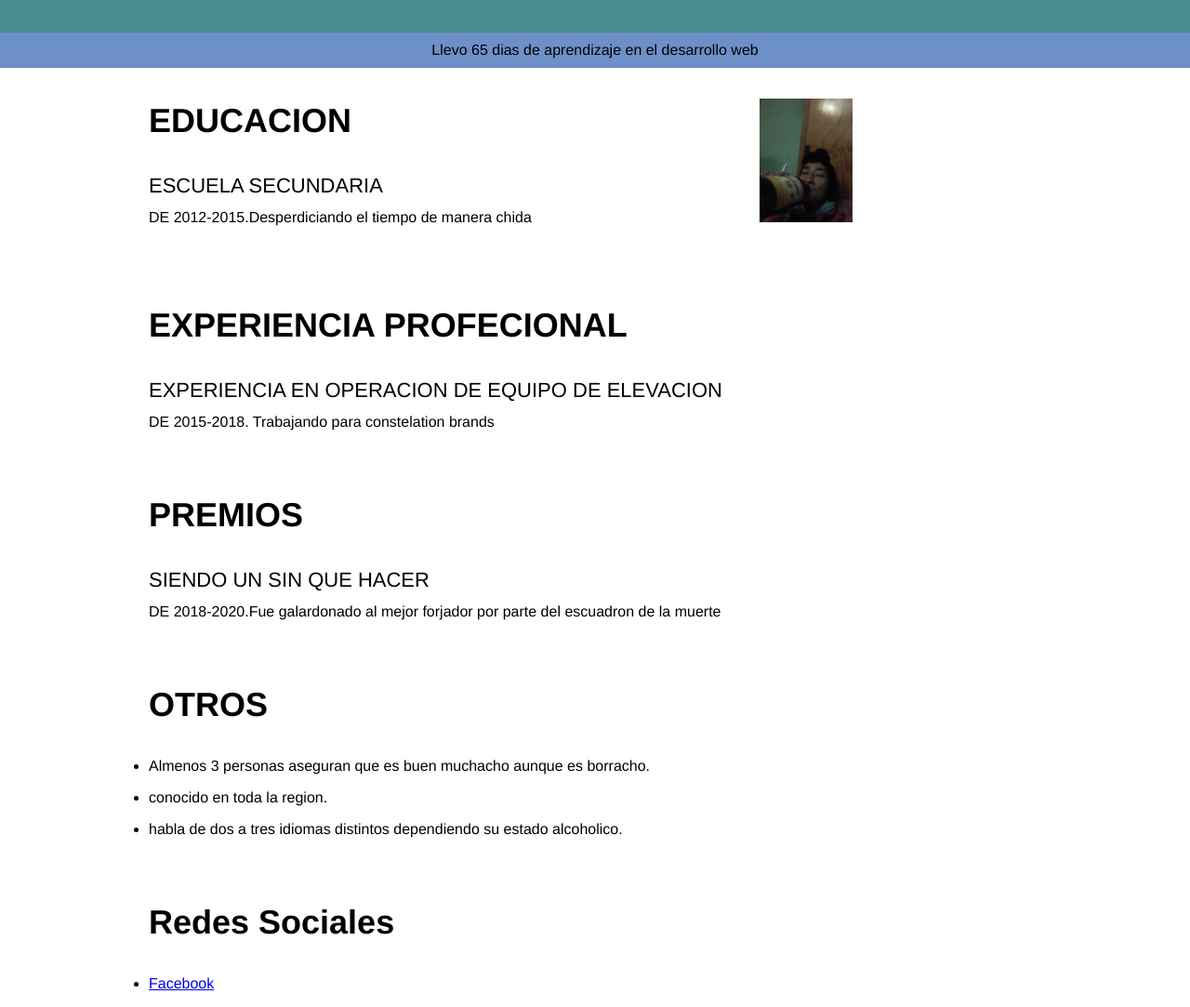
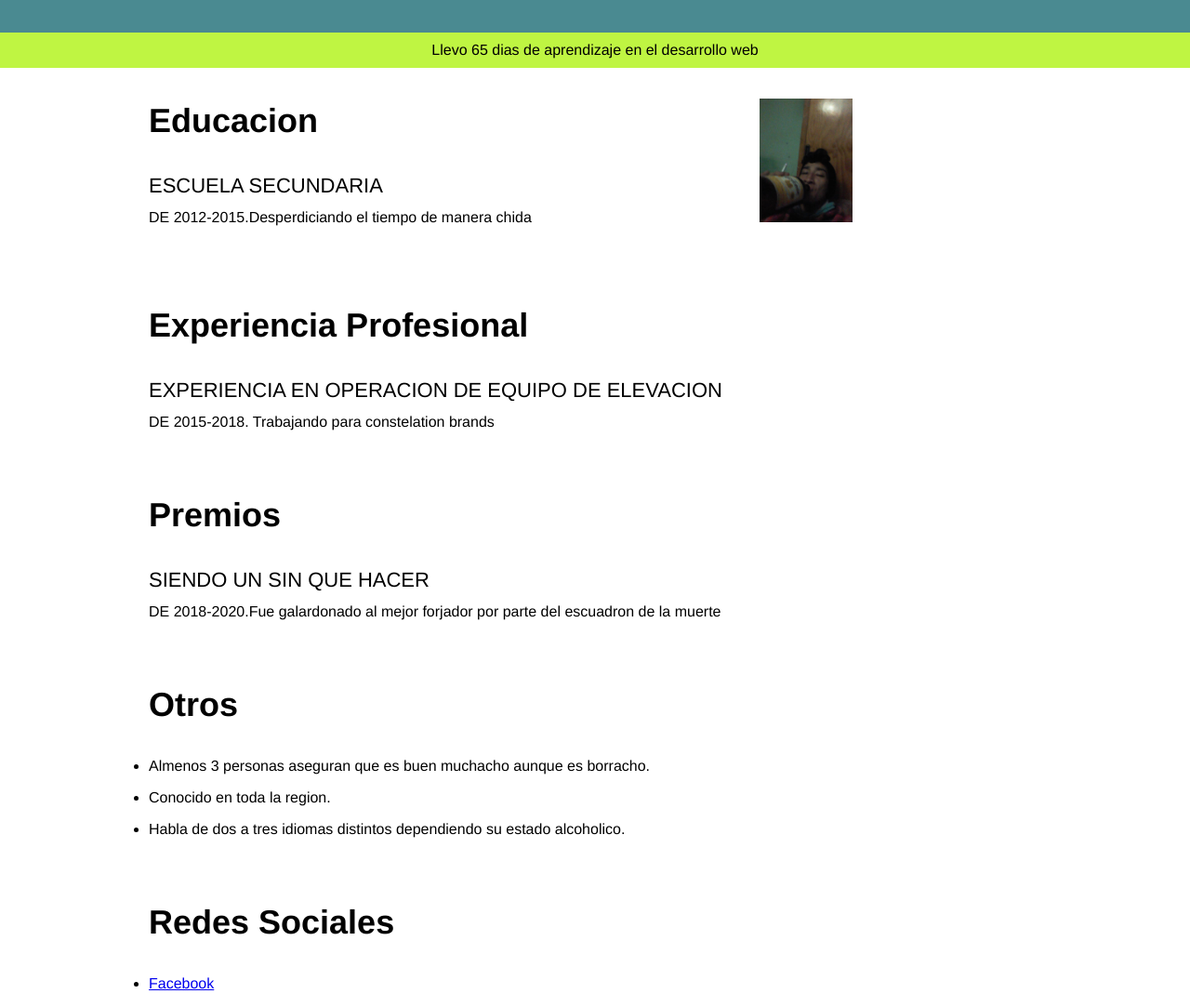
Before and after one commit to tepeuGmz/tepeugmz.github.com, a plain HTML site: page index.html in a window 1280 px wide. Shown: the part 132-1215 px from the top of the page at 93% size. Drawn offline with Linux system fonts and the light colour scheme.

Commit message:
the information is modified, some spelling errors are corrected and changed color header

```diff
--- a/index.html
+++ b/index.html
@@ -13,14 +13,14 @@
       <h1 style="display:inline-block;width:400px;font-weight:700;"> CV DE EHECATL HERNANDEZ</h1>
       <p style="display:inline-block;width:400px;font-weight:200;">Estudiante en diseño web</p>
     </header>
-    <div style="background-color:#6d90c9;color:black;text-align:center;padding:10px;">
+    <div style="background-color:#bff542;color:black;text-align:center;padding:10px;">
       Llevo 65 dias de aprendizaje en el desarrollo web
     </div>
     <section>
       <div style="width:960px;margin-right:auto;margin-left:auto;">
         <div style="display:inline-block;width:68%;vertical-aligne-top;">
           <div>
-            <h3 style="font-size:36px;font-weight:700;">EDUCACION</h3>
+            <h3 style="font-size:36px;font-weight:700;">Educacion</h3>
             <div>
               <dl>
                 <dt style="font-size:22px;text-transform:uppercase;margin-bottom:12px;margin-top:36px;">Escuela secundaria</dt>
@@ -33,7 +33,7 @@
           <img src="tp.jpg"width="100">
         </div>
         <div style="margin-top:70px">
-          <h3 style="font-size:36px;font-weight:700;">EXPERIENCIA PROFECIONAL</h3>
+          <h3 style="font-size:36px;font-weight:700;">Experiencia Profesional</h3>
           <div>
             <dl>
               <dt style="font-size:22px;text-transform:uppercase;margin-bottom:12px;margin-top:36px;">Experiencia en operacion de equipo de elevacion</dt>
@@ -42,7 +42,7 @@
           </div>
         </div>
         <div style="margin-top:70px">
-          <h3 style="font-size:36px;font-weight:700;">PREMIOS</h3>
+          <h3 style="font-size:36px;font-weight:700;">Premios</h3>
           <div>
             <dl>
               <dt style="font-size:22px;text-transform:uppercase;margin-bottom:12px;margin-top:36px;">Siendo un sin que hacer</dt>
@@ -51,11 +51,11 @@
           </div>
         </div>
         <div style="margin-top:70px">
-          <h3 style="font-size:36px;font-weight:700;">OTROS</h3>
+          <h3 style="font-size:36px;font-weight:700;">Otros</h3>
             <ul style="margin=top:12px;padding:0px;">
               <li style="margin-top:16px;">Almenos 3 personas aseguran que es buen muchacho aunque es borracho.</li>
-              <li style="margin-top:16px;">conocido en toda la region. </li>
-              <li style="margin-top:16px;">habla de dos a tres idiomas distintos dependiendo su estado alcoholico.</li>
+              <li style="margin-top:16px;">Conocido en toda la region. </li>
+              <li style="margin-top:16px;">Habla de dos a tres idiomas distintos dependiendo su estado alcoholico.</li>
             </ul>
         </div>
         <div style="margin-top:70px">
```
